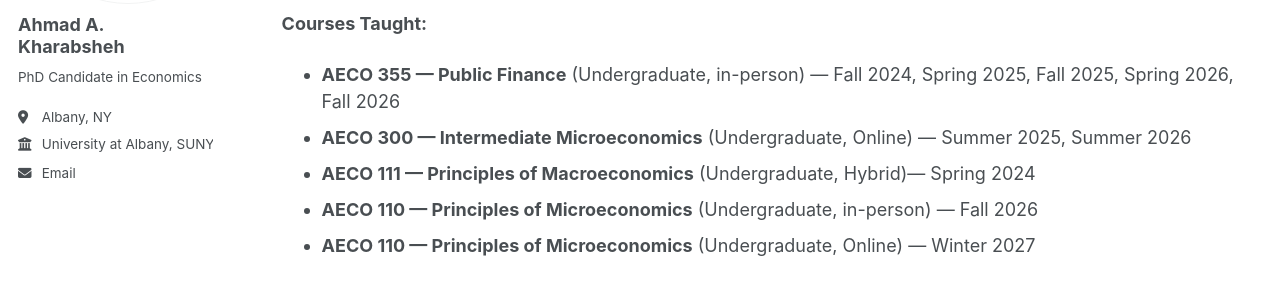
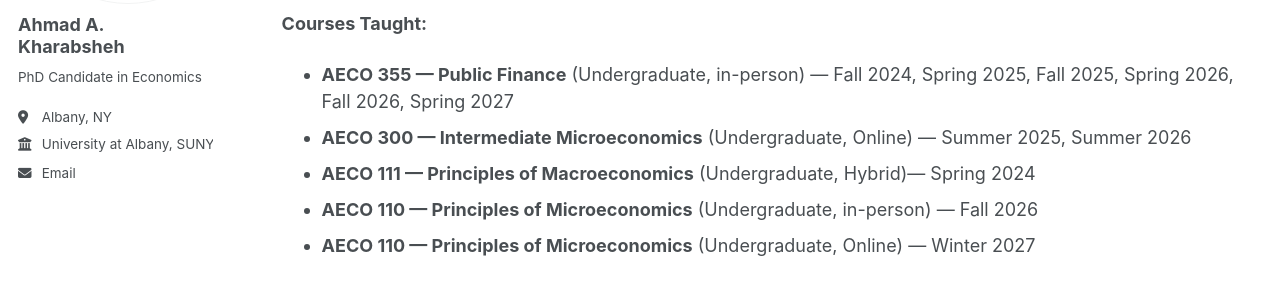
Before and after one commit to Kharabshehahmad/Kharabshehahmad.github.io, a Jekyll site: the page built from _pages/teaching.md, in a window 1280 px wide and 900 px high. Shown: the part 317-601 px from the top of the window. Built offline with Jekyll 4.4.1, drawn with Linux system fonts in a browser that asks for light colours; a script bundle is joined from its source files by our own code; library files that are not in the unit come from our copies.

Commit message:
Update teaching.md

```diff
--- a/_pages/teaching.md
+++ b/_pages/teaching.md
@@ -12,7 +12,7 @@ author_profile: true
 
 **Courses Taught:**
 
-- **AECO 355 — Public Finance** (Undergraduate, in-person) — Fall 2024, Spring 2025, Fall 2025, Spring 2026, Fall 2026
+- **AECO 355 — Public Finance** (Undergraduate, in-person) — Fall 2024, Spring 2025, Fall 2025, Spring 2026, Fall 2026, Spring 2027
 - **AECO 300 — Intermediate Microeconomics** (Undergraduate, Online) — Summer 2025, Summer 2026
 - **AECO 111 — Principles of Macroeconomics** (Undergraduate, Hybrid)— Spring 2024
 - **AECO 110 — Principles of Microeconomics** (Undergraduate, in-person) — Fall 2026
```
